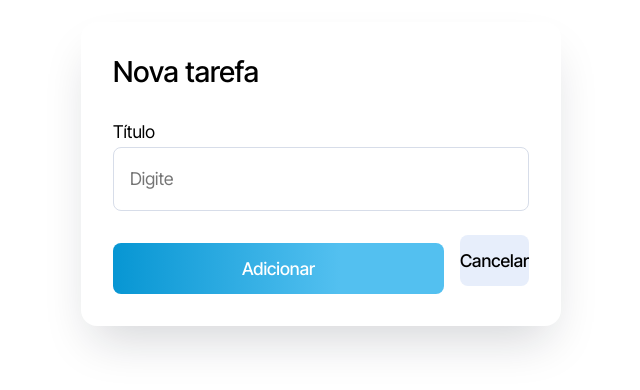
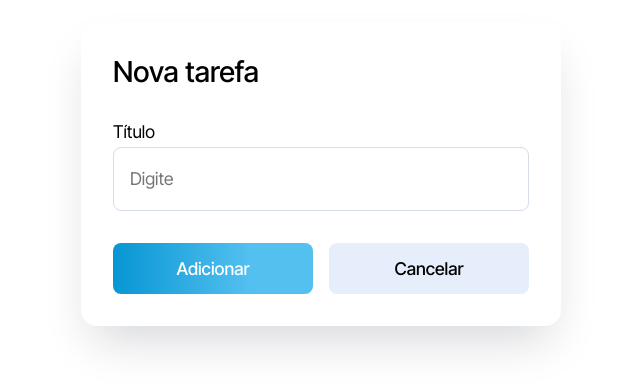
Before and after one commit to JaqueBRSilva/teste-dev-jr-legaplan, a Next.js app: page /new-task in a window 1280 px wide. Shown: the part 226-616 px from the top of the page, without its empty margins (319-959 px from the left). Built offline with nearby package versions, Linux system fonts and the light colour scheme.

Commit message:
styles: ajustado largura do botão 'Cancelar'

```diff
--- a/src/app/components/CancelButton/CancelButton.module.scss
+++ b/src/app/components/CancelButton/CancelButton.module.scss
@@ -1,5 +1,10 @@
 .buttonContainer {
     margin: 1.5rem 0;
+    width: 100%;
+
+    @media (min-width: 576px){
+        margin: 2rem 0;
+    }
 }
 
 .cancelButton {
```
